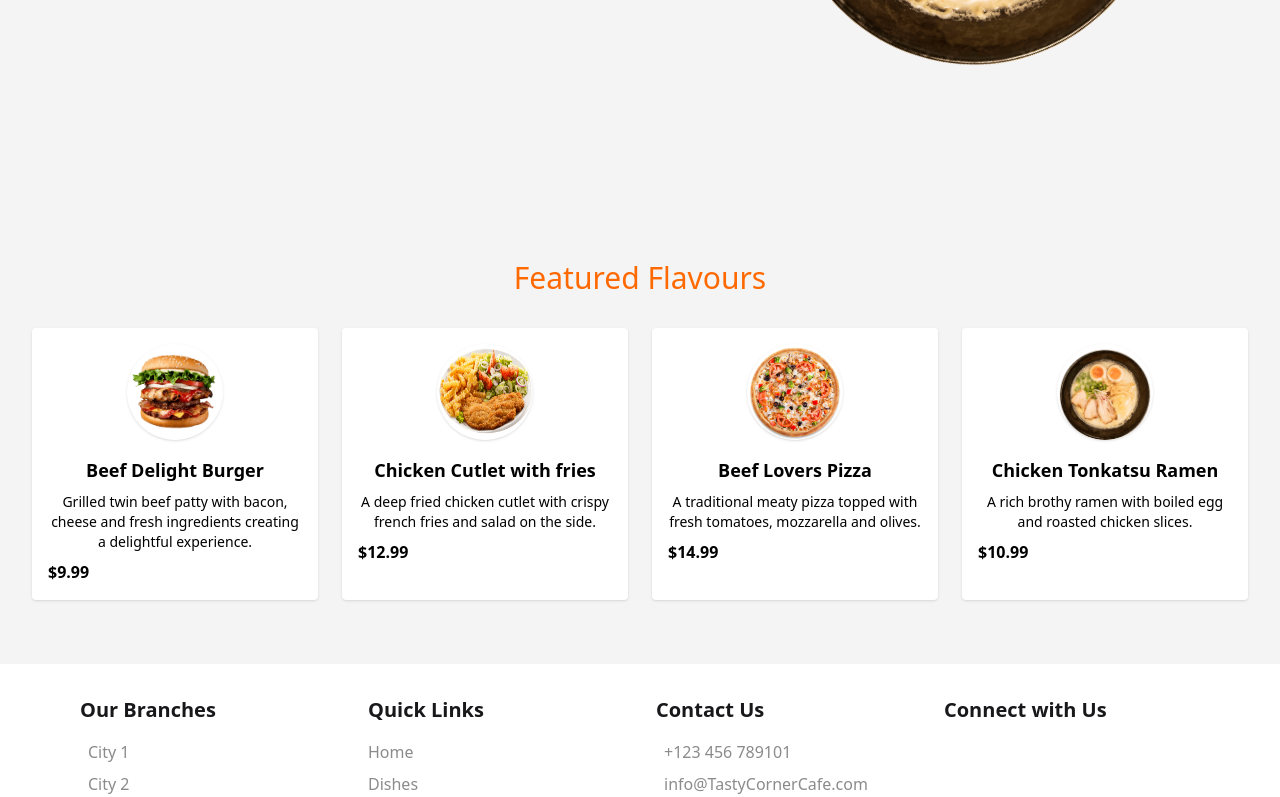
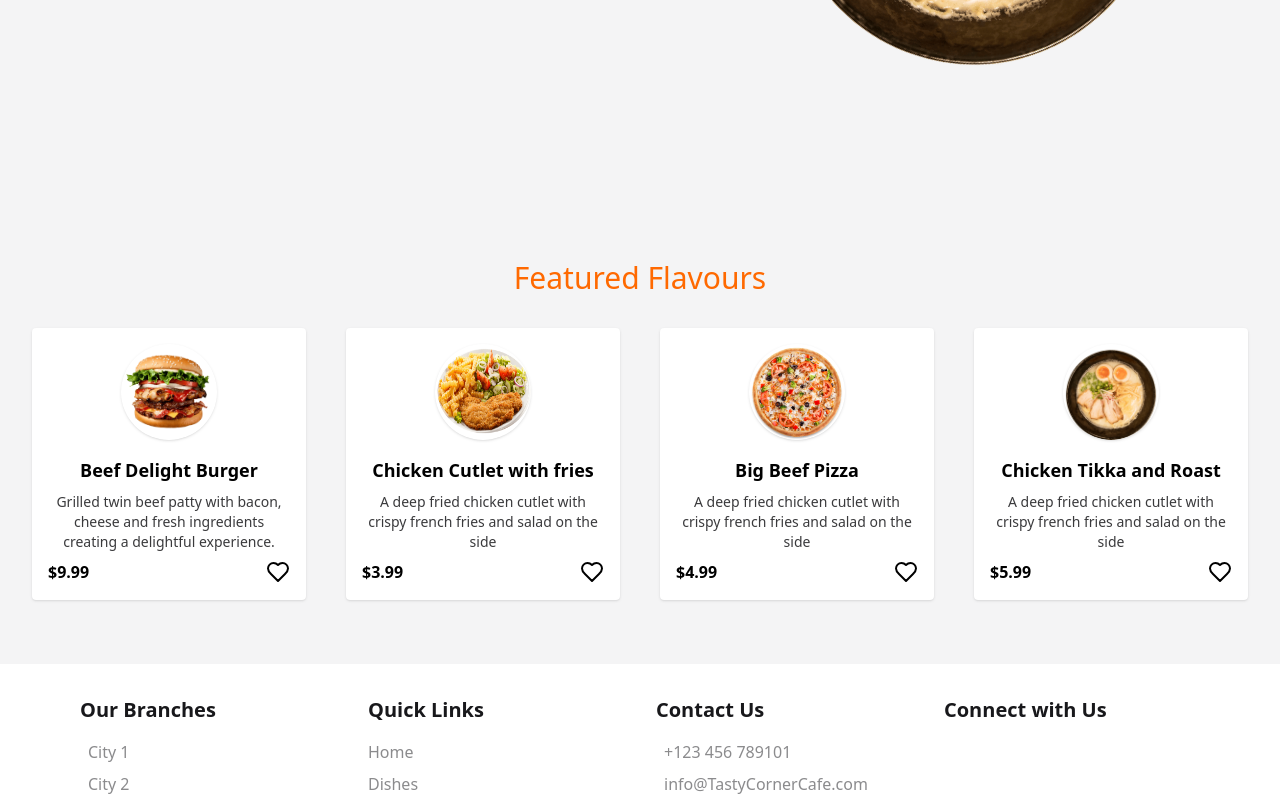
Before and after one commit to Azhar-lone/restaurant-01, a Next.js app: page / in a window 1280 px wide. Shown: the part 463-1260 px from the top of the page. Built offline with nearby package versions, Linux system fonts and the light colour scheme.

Commit message:
made featured cards dynamic

```diff
--- a/src/app/_components/Featured.tsx
+++ b/src/app/_components/Featured.tsx
@@ -1,95 +1,73 @@
+import { HeartIcon } from "lucide-react";
+
+const LIMIT = 100;
 const FeaturedSection = () => {
   return (
     <section className="py-16 px-8  ">
       <h3 className="text-center text-3xl text-primary mb-8">
         Featured Flavours
       </h3>
-        <div className="grid grid-cols-1 sm:grid-cols-2 md:grid-cols-4 gap-6">
-          {/* Card 1 */}
-          <div className="bg-background p-4 rounded shadow">
+      <div className="grid grid-cols-1 sm:grid-cols-2 md:grid-cols-4 gap-10 ">
+        {cards.map((card: CardType, index: number) => (
+          <div className="bg-background p-4 rounded shadow" key={index}>
             <img
-              src="/images/image2.png"
-              alt="Beef Delight Burger"
+              src={card.image}
+              alt={card.title}
               className="mx-auto w-24 h-24 rounded-full shadow mb-4"
             />
-            <h1 className="text-center font-bold text-lg">Beef Delight Burger</h1>
-            <p className="text-center text-sm text-lightColor my-2">
-              Grilled twin beef patty with bacon, cheese and fresh ingredients
-              creating a delightful experience.
+            <h1 className="text-center font-bold text-lg">{card.title}</h1>
+            <p className="text-center text-sm text-foreground/80  my-2">
+              {card.description.length > LIMIT
+                ? card.description.slice(0, LIMIT) + " ...more"
+                : card.description}
             </p>
-            <div className="flex justify-between items-center">
-              <span className="font-semibold">$9.99</span>
-              <button>
-                <i className="fas fa-plus-circle text-sunset text-xl"></i>
-              </button>
+            <div className="flex justify-between ">
+              <span className="font-semibold">${card.price}</span>
+              <HeartIcon />
             </div>
           </div>
-
-          {/* Card 2 */}
-          <div className="bg-background p-4 rounded shadow">
-            <img
-              src="/images/image3.png"
-              alt="Chicken Cutlet with fries"
-              className="mx-auto w-24 h-24 rounded-full shadow mb-4"
-            />
-            <h1 className="text-center font-bold text-lg">
-              Chicken Cutlet with fries
-            </h1>
-            <p className="text-center text-sm text-lightColor my-2">
-              A deep fried chicken cutlet with crispy french fries and salad on
-              the side.
-            </p>
-            <div className="flex justify-between items-center">
-              <span className="font-semibold">$12.99</span>
-              <button>
-                <i className="fas fa-plus-circle text-sunset text-xl"></i>
-              </button>
-            </div>
-          </div>
-
-          {/* Card 3 */}
-          <div className="bg-background p-4 rounded shadow">
-            <img
-              src="/images/image4.png"
-              alt="Beef Lovers Pizza"
-              className="mx-auto w-24 h-24 rounded-full shadow mb-4"
-            />
-            <h1 className="text-center font-bold text-lg">Beef Lovers Pizza</h1>
-            <p className="text-center text-sm text-lightColor my-2">
-              A traditional meaty pizza topped with fresh tomatoes, mozzarella and
-              olives.
-            </p>
-            <div className="flex justify-between items-center">
-              <span className="font-semibold">$14.99</span>
-              <button>
-                <i className="fas fa-plus-circle text-sunset text-xl"></i>
-              </button>
-            </div>
-          </div>
-
-          {/* Card 4 */}
-          <div className="bg-background p-4 rounded shadow">
-            <img
-              src="/images/image5.png"
-              alt="Chicken Tonkatsu Ramen"
-              className="mx-auto w-24 h-24 rounded-full shadow mb-4"
-            />
-            <h1 className="text-center font-bold text-lg">
-              Chicken Tonkatsu Ramen
-            </h1>
-            <p className="text-center text-sm text-lightColor my-2">
-              A rich brothy ramen with boiled egg and roasted chicken slices.
-            </p>
-            <div className="flex justify-between items-center">
-              <span className="font-semibold">$10.99</span>
-              <button>
-                <i className="fas fa-plus-circle text-sunset text-xl"></i>
-              </button>
-            </div>
-          </div>
+        ))}
       </div>
     </section>
   );
 };
 
 export default FeaturedSection;
+
+interface CardType {
+  image: string;
+  title: string;
+  description: string;
+  price: number;
+}
+
+const cards: CardType[] = [
+  {
+    image: "/images/image2.png",
+    title: "Beef Delight Burger",
+    description:
+      "Grilled twin beef patty with bacon, cheese and fresh ingredients creating a delightful experience.",
+    price: 9.99,
+  },
+  {
+    image: "/images/image3.png",
+    title: "Chicken Cutlet with fries",
+    description:
+      "A deep fried chicken cutlet with crispy french fries and salad on the side",
+    price: 3.99,
+  },
+  {
+    image: "/images/image4.png",
+    title: "Big Beef Pizza",
+    description:
+      "A deep fried chicken cutlet with crispy french fries and salad on the side",
+    price: 4.99,
+  },
+  {
+    image: "/images/image5.png",
+    title: "Chicken Tikka and Roast",
+    description:
+      "A deep fried chicken cutlet with crispy french fries and salad on the side",
+    price: 5.99,
+  },
+];
```
Lines whose indentation alone changed are shown as unchanged.
